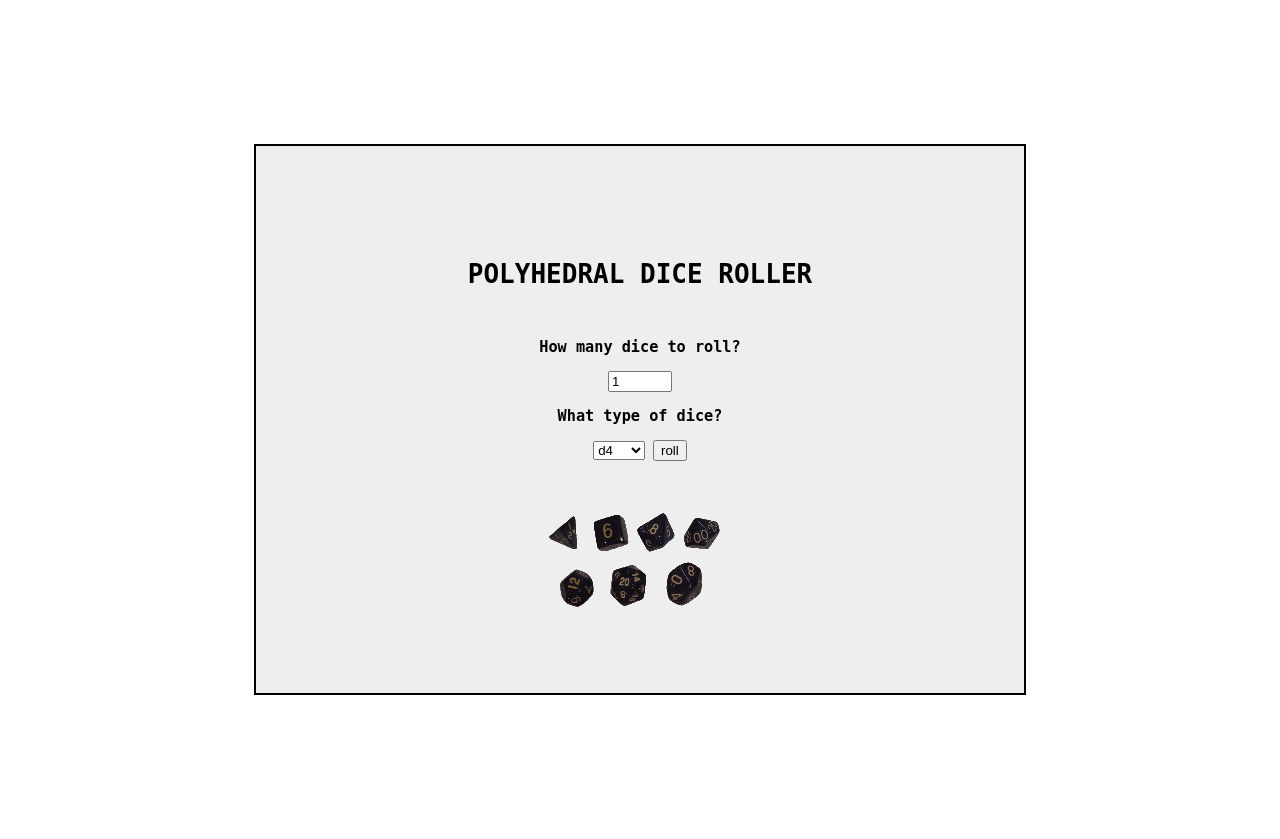
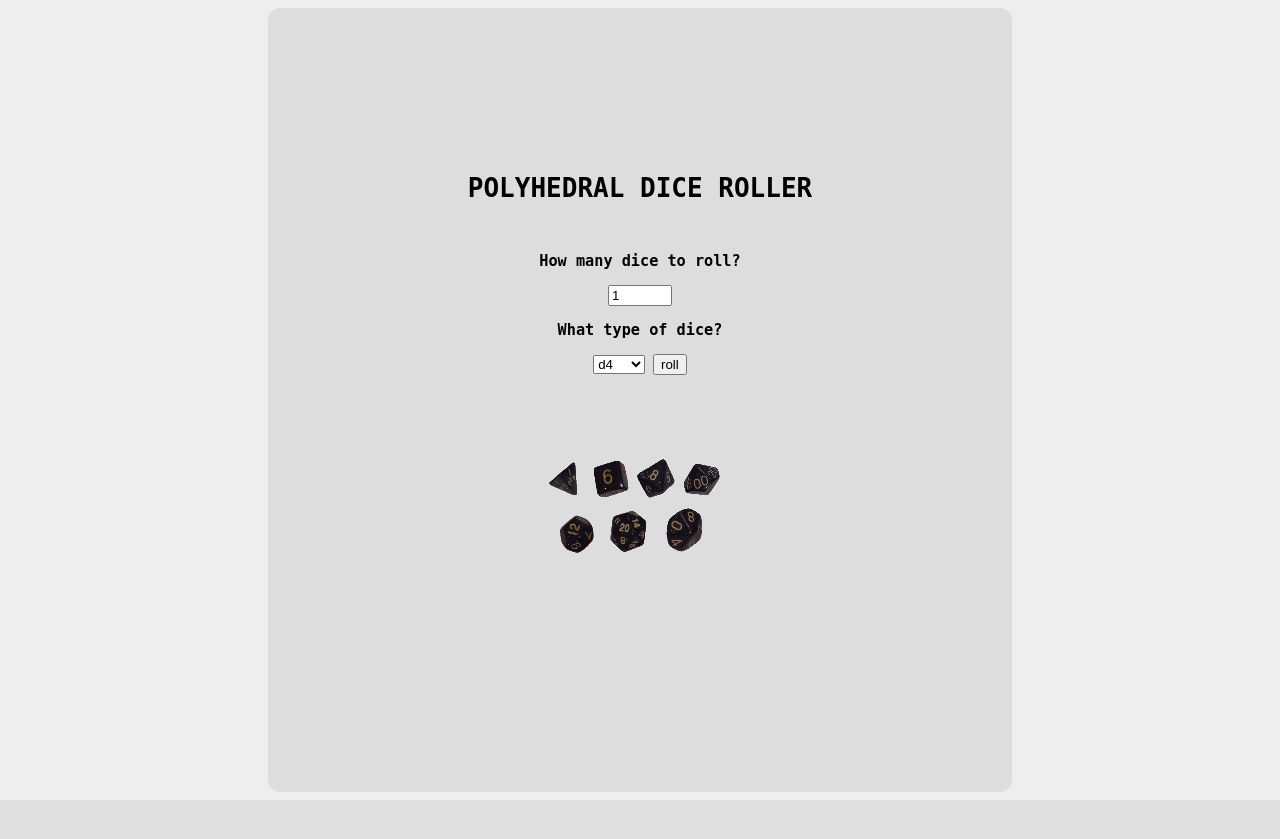
Before and after one commit to sammi-turner/Python-Flask-Dice-Roller, a Flask app: page / in a window 1280 px wide. After the commit the page ends 800 px from the top, so only its background shows below. Run offline with Flask 2, Linux system fonts and the light colour scheme.

Commit message:
Add files via upload

```diff
--- a/static/style.css
+++ b/static/style.css
@@ -1,14 +1,17 @@
 body {
-  margin: 9rem;
+  background-color: #eee;
   font-family: monospace;
   text-align: center;
   align-items: center;
 }
 
 main {
-  border: 2px solid;
-  background-color: #eee;
-  width: 60vw;
+  border-radius: 12px;
+  padding: 3rem;
+  border: 4px solid #ddd;
+  background-color: #ddd;
+  width: 50vw;
+  height: 85vh;
   margin: auto;
 }
 
@@ -17,9 +20,9 @@ div {
 }
 
 img {
-  margin-top: 5vh;
+  margin-top: 9vh;
   margin-bottom: 9vh;
-  max-width: 60vw;
+  max-width: 50vw;
 }
 
 input[type=submit] {
```
